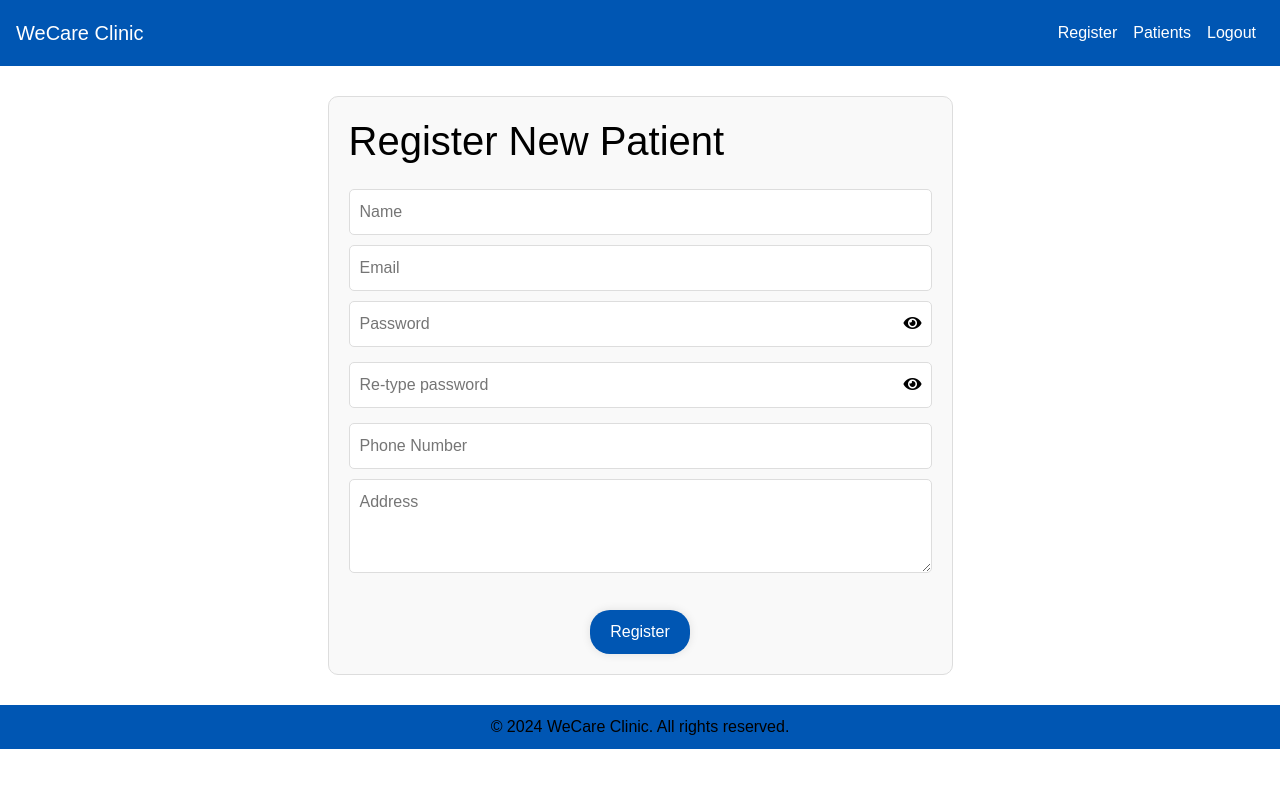
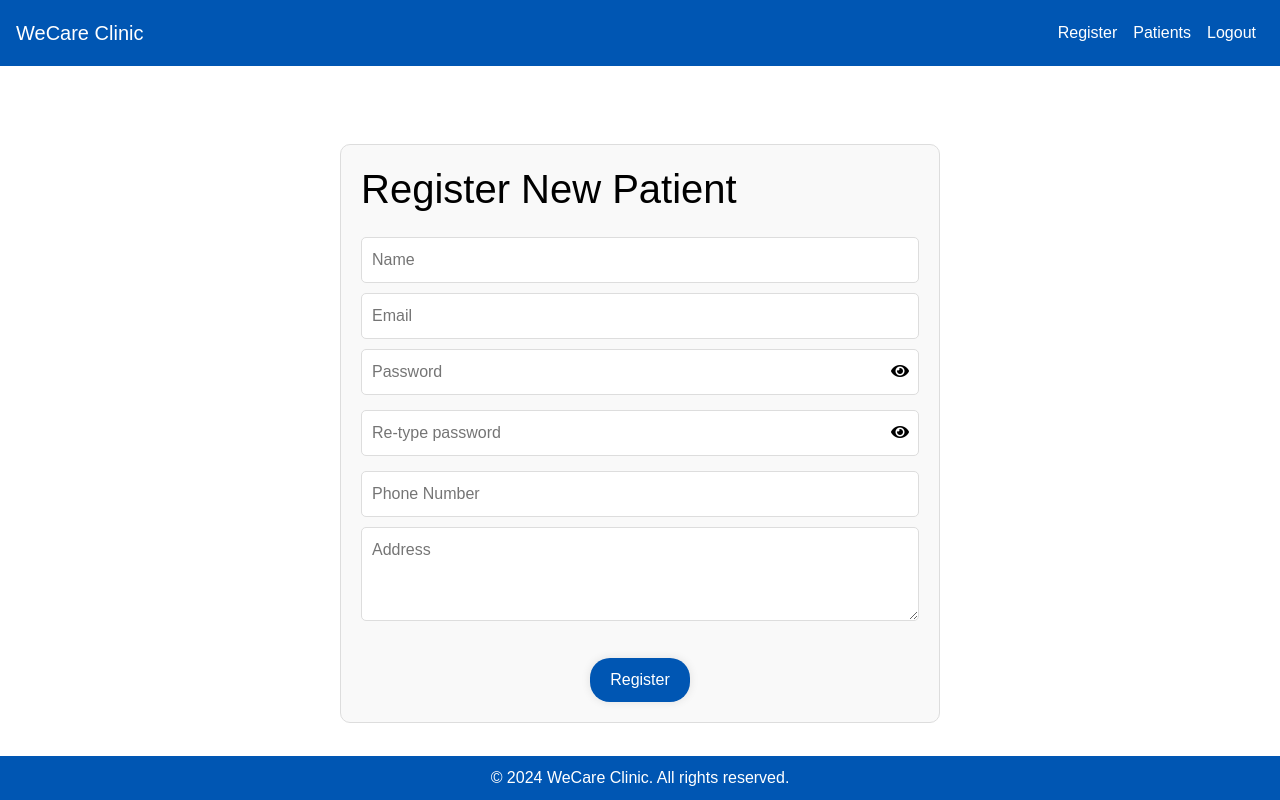
Before and after one commit to NurinAfifah/Assign2-STIJ3074-WeCare, a PHP site: page /register.php in a window 1280 px wide. Run offline with PHP 8.4, Linux system fonts and the light colour scheme.

Commit message:
Update register.php

```diff
--- a/register.php
+++ b/register.php
@@ -17,7 +17,7 @@ if ($_SERVER["REQUEST_METHOD"] == "POST") {
     $name = $_POST['name'];
     $email = $_POST['email'];
     $password = $_POST['password'];
-    $password1 = $_POST['password1']; // Ensure this line exists
+    $password1 = $_POST['password1'];
     $phoneno = $_POST['phone'];
     $address = $_POST['address'];
 
@@ -62,6 +62,9 @@ if ($_SERVER["REQUEST_METHOD"] == "POST") {
         margin: 0;
         font-family: Arial, sans-serif;
         color: black;
+        display: flex;
+        flex-direction: column;
+        min-height: 100vh;
     }
 
     .container {
@@ -70,11 +73,12 @@ if ($_SERVER["REQUEST_METHOD"] == "POST") {
         flex-direction: column;
         align-items: center;
         justify-content: center;
+        flex: 1;
     }
 
     .form-container {
-        width: 50%;
-        max-width: 100%;
+        width: 100%;
+        max-width: 600px;
         margin: 30px auto;
         padding: 20px;
         border: 1px solid #ddd;
@@ -136,11 +140,13 @@ if ($_SERVER["REQUEST_METHOD"] == "POST") {
     }
 
     .footer {
-        margin: auto;
         padding: 10px;
         background-color: #0056b3;
         text-align: center;
-        color: black;
+        color: white;
+        position: fixed;
+        bottom: 0;
+        width: 100%;
     }
 
     header {
@@ -209,7 +215,7 @@ if ($_SERVER["REQUEST_METHOD"] == "POST") {
     </div>
 
     <footer class="footer">
-        <div class="container">
+        <div class="container mt-0">
             © 2024 WeCare Clinic. All rights reserved.
         </div>
     </footer>
@@ -232,16 +238,14 @@ if ($_SERVER["REQUEST_METHOD"] == "POST") {
     });
 
     document.getElementById("registerForm").addEventListener("submit", function(event) {
-        event.preventDefault(); // Prevent the default form submission behavior
-
+        event.preventDefault();
+        // Prevent the default form submission behavior
         // Submit the form data via AJAX
         var formData = new FormData(this);
-
         fetch("register.php", {
                 method: "POST",
                 body: formData
-            })
-            .then(response => {
+            }).then(response => {
                 if (response.ok) {
                     window.location.href = "patients.php";
                 } else {
```
